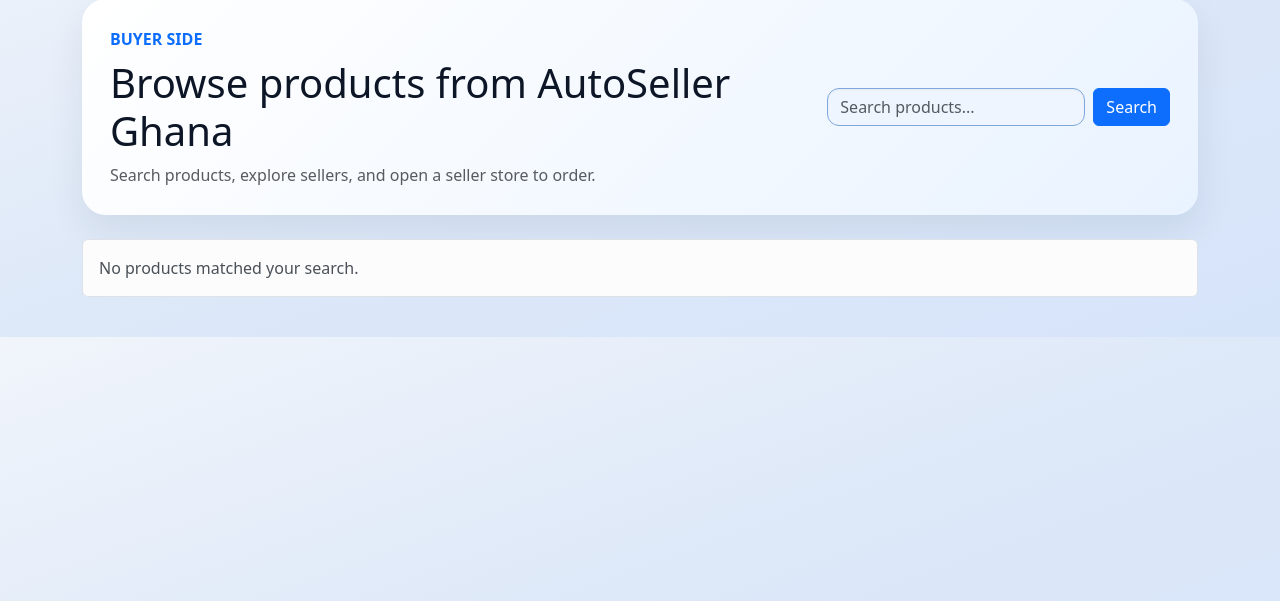
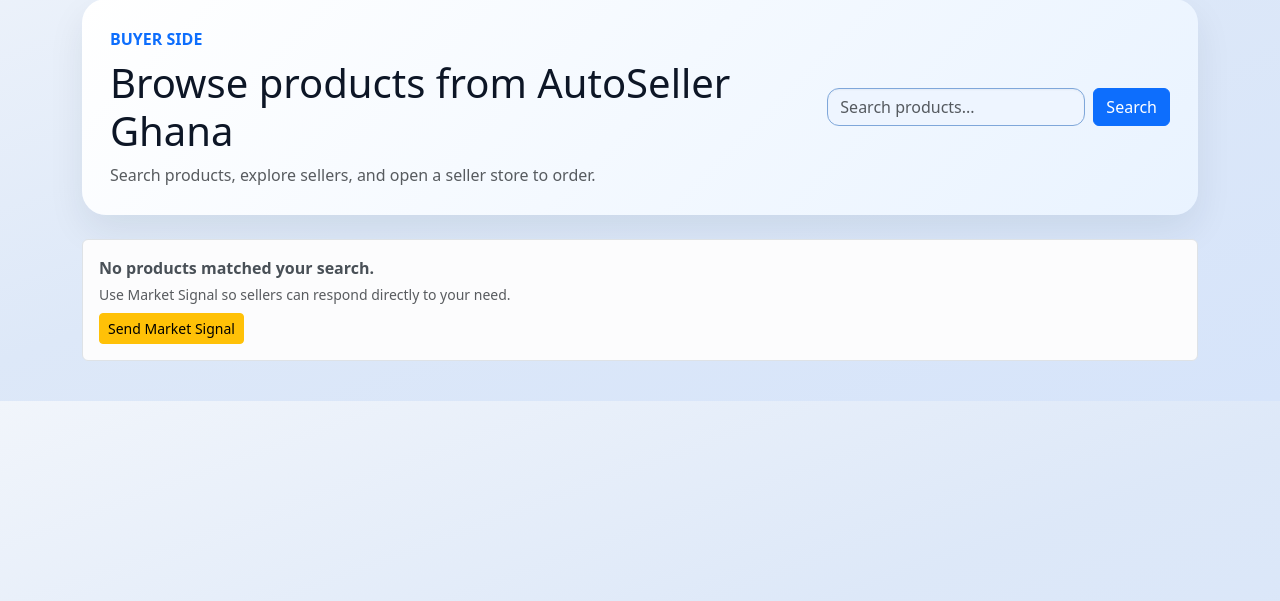
Before and after one commit to emmanuelboadu051-del/autoseller-ghana, a Flask app: page /marketplace in a window 1280 px wide. Shown: the part 146-747 px from the top of the page. Run offline with Flask 3, Linux system fonts and the light colour scheme; data that the repository does not hold is empty.

Commit message:
Update marketplace.html

```diff
--- a/templates/marketplace.html
+++ b/templates/marketplace.html
@@ -62,6 +62,21 @@
   </div>
 </section>
 
+{% if auto_signal_result %}
+  {% if auto_signal_result.created %}
+    <div class="alert alert-success border mb-4">
+      <strong>Market Signal sent:</strong>
+      We notified {{ auto_signal_result.delivered }} of {{ auto_signal_result.total_candidates }} sellers based on your request.
+      <a class="ms-2" href="{{ url_for('market_signal_board') }}">Open Seller Board</a>
+    </div>
+  {% elif auto_signal_result.reason == 'duplicate_recent' %}
+    <div class="alert alert-info border mb-4">
+      A similar Market Signal was already sent recently, so we skipped creating another one.
+      <a class="ms-2" href="{{ url_for('market_signal', request_text=search) }}">Open Market Signal</a>
+    </div>
+  {% endif %}
+{% endif %}
+
 {% if products %}
   <div class="market-grid">
     {% for product in products %}
@@ -125,6 +140,10 @@
     </nav>
   {% endif %}
 {% else %}
-  <div class="alert alert-light border">No products matched your search.</div>
+  <div class="alert alert-light border">
+    <div class="fw-semibold mb-1">No products matched your search.</div>
+    <div class="small text-muted mb-2">Use Market Signal so sellers can respond directly to your need.</div>
+    <a class="btn btn-warning btn-sm" href="{{ url_for('market_signal', request_text=search, auto_from='marketplace') }}">Send Market Signal</a>
+  </div>
 {% endif %}
 {% endblock %}
```
